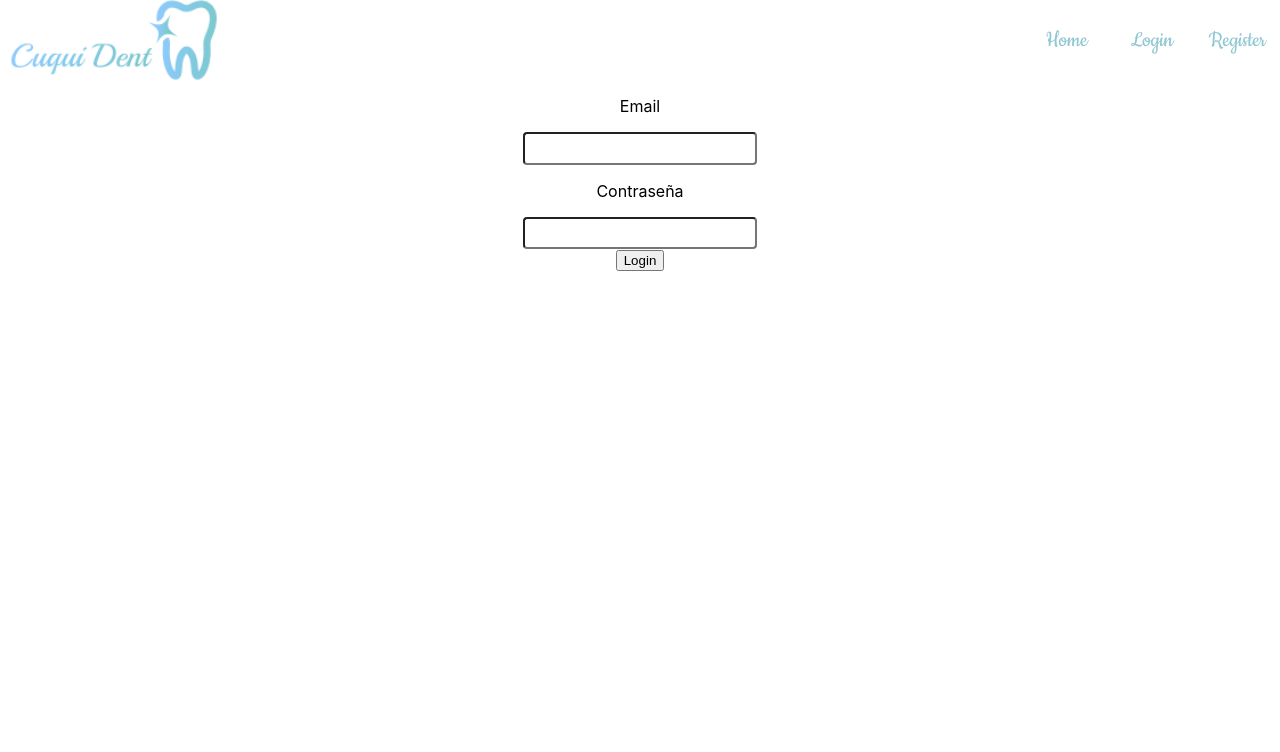
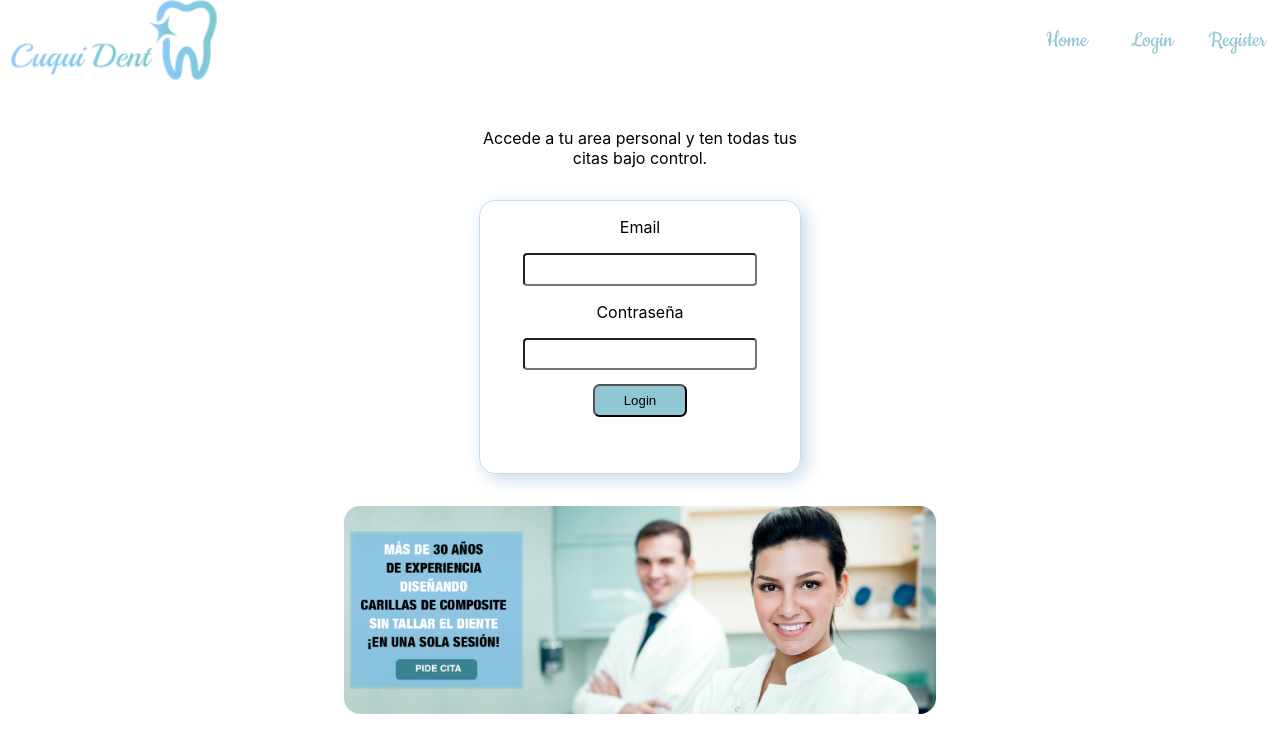
Before and after one commit to jellis24/frontend-clinica-dental, a React (Create React App) app: page /login in a window 1280 px wide. Shown: the top 752 px of the page. Built offline with nearby package versions, Linux system fonts and the light colour scheme.

Commit message:
Login view done

```diff
--- a/src/containers/Home/Home.jsx
+++ b/src/containers/Home/Home.jsx
@@ -11,7 +11,7 @@ const Home = (props) => {
 
             </div>
 
-        <Footer/>
+            <Footer/>
         </div>
 
 
--- a/src/containers/Login/Login.css
+++ b/src/containers/Login/Login.css
@@ -0,0 +1,42 @@
+.vistaLogin{
+    width: 100%;
+    height: 100%;
+    display: flex;
+    flex-direction: column;
+    align-items: center;
+    justify-content: center;
+}
+
+.textoLogin{
+    width: 20em;
+    margin-top: 2em;
+    margin-bottom: 1em;
+}
+
+.formularioLogin{
+
+    width: 20em;
+    height: 17em;
+    border: 0.1em solid rgb(198, 218, 236);
+    box-shadow: 5px 5px 17px rgb(198, 218, 236);
+    border-radius: 1em;
+
+}
+
+#botonLogin{
+    margin-top: 1em;;
+    width: 7em;
+    height: 2.5em;
+    background-color: rgb(143,199,210);
+    border-radius: 0.5em;
+}
+.publi{
+    margin-top: 2em;
+    width: 37em;
+    height: 13em;
+}
+img{
+    object-fit: cover;
+    width: 100%;
+    height: 100%;
+}
--- a/src/containers/Login/Login.jsx
+++ b/src/containers/Login/Login.jsx
@@ -3,6 +3,8 @@ import Input from "../../components/Input/Input";
 import axios from "axios";
 import {useHistory} from 'react-router-dom';
 import checkError from "../../utiles/utiles";
+import "./Login.css"
+import imagenPubli from "../../img/imagenPubli.jpeg"
 
 const Login = () =>{
 
@@ -52,7 +54,7 @@ const Login = () =>{
 
 
         let result = await axios.post( "http://localhost:3001/customers/login", body);
-        console.log("8=======D",result);
+
         localStorage.setItem('result', JSON.stringify(result.data))
 
 
@@ -66,11 +68,22 @@ const Login = () =>{
     };
 
     return(
-        <div>
-            <Input title="Email" type="text" name="email" onChange={manejaEstado}/>
-            <Input title="Contraseña" type="password" name="password" onChange={manejaEstado}/>
-            <button onClick={()=> logueame()}>Login</button>
-            <div className="mensajeError">{mensaje}</div>
+        <div className="vistaLogin">
+            <div className="textoLogin">
+                <p> Accede a tu area personal y ten todas tus citas bajo control. </p>
+            </div>
+
+            <div className="formularioLogin">
+                <Input title="Email" type="text" name="email" onChange={manejaEstado}/>
+                <Input title="Contraseña" type="password" name="password" onChange={manejaEstado}/>
+                <button id="botonLogin" onClick={()=> logueame()}>Login</button>
+                <div className="mensajeError">{mensaje}</div>
+
+            </div>
+            <div className="publi">
+                <img src={imagenPubli} alt=""></img>
+            </div>
+
         </div>
 
 
```
Also changed, not shown: src/img/imagenPubli.jpeg (added).
